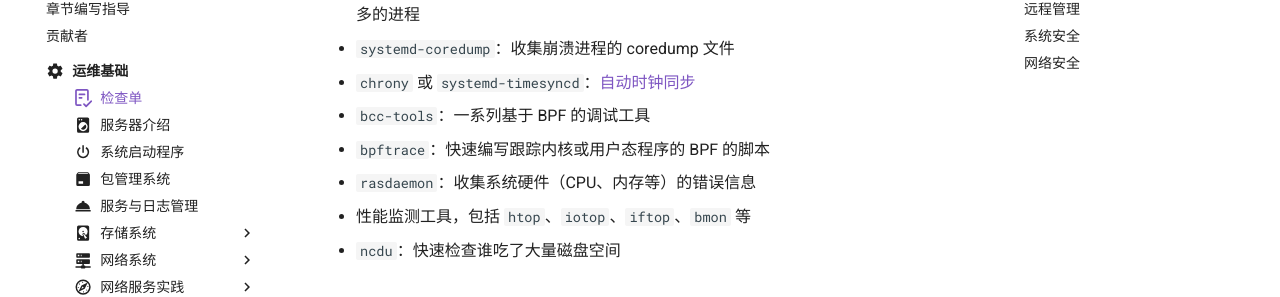
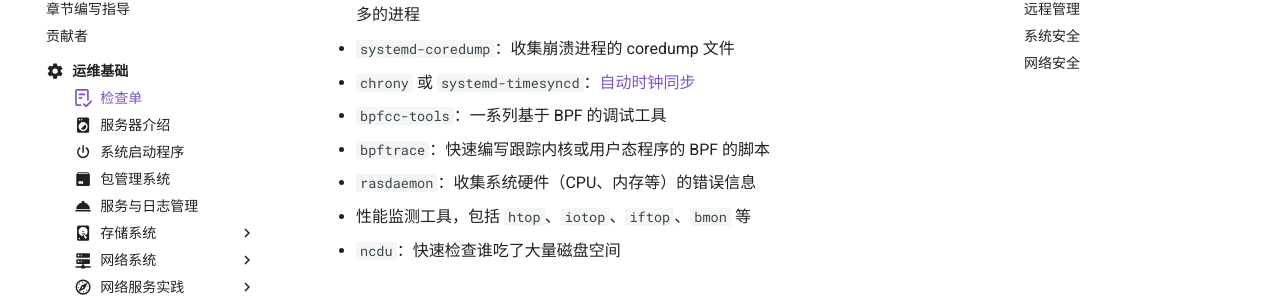
Before and after one commit to ustclug/Linux201-docs, an MkDocs documentation site: the page built from docs/ops/checklist.md, in a window 1280 px wide and 900 px high, scrolled down 869 px. Shown: the part 153-450 px from the top of the window. Built offline with MkDocs 1.6.1 and Material for MkDocs 9.7.7, drawn with Linux system fonts in a browser that asks for light colours; comment, search, counter and statistics services are not loaded.

Commit message:
ops/checklist: Fix package name typo

```diff
--- a/docs/ops/checklist.md
+++ b/docs/ops/checklist.md
@@ -32,7 +32,7 @@ icon: octicons/checklist-16
     - `earlyoom` 或 `systemd-oomd`：用户态监测内存使用，在内存不足时自动杀死占用内存过多的进程
     - `systemd-coredump`：收集崩溃进程的 coredump 文件
     - `chrony` 或 `systemd-timesyncd`：[自动时钟同步](network-service/ntp.md#ntp-tools)
-    - `bcc-tools`：一系列基于 BPF 的调试工具
+    - `bpfcc-tools`：一系列基于 BPF 的调试工具
     - `bpftrace`：快速编写跟踪内核或用户态程序的 BPF 的脚本
     - `rasdaemon`：收集系统硬件（CPU、内存等）的错误信息
     - 性能监测工具，包括 `htop`、`iotop`、`iftop`、`bmon` 等
```
